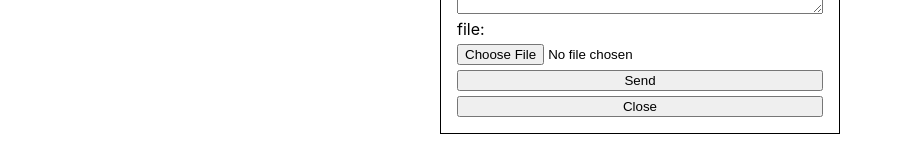
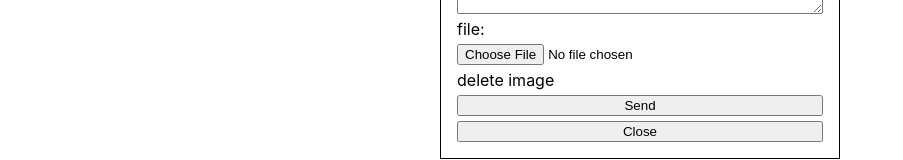
Before and after one commit to NekkiNeks/imageboard, a Next.js app in the folder frontend/: page /posts in a window 1280 px wide. Both pictures are taken after a click on the button "create thread". Shown: the part 405-565 px from the top of the page, without its empty margins (0-903 px from the left). Built offline with nearby package versions, Linux system fonts and the light colour scheme; no server answers.

Commit message:
add modal closing and file delete
now when you switch between main page and post modal window is
automaticaly closing, also we add button to delete image from form, and
its also deleting after sending a post

```diff
--- a/frontend/components/Modal.tsx
+++ b/frontend/components/Modal.tsx
@@ -1,4 +1,4 @@
-import React, { useState, FormEvent, ChangeEvent } from "react";
+import React, { useState, FormEvent, ChangeEvent, useRef } from "react";
 import axios from "axios";
 import styled from "styled-components";
 
@@ -34,7 +34,7 @@ export default function Modal({}: iProps) {
   });
 
   const [file, setFile] = useState<null | File>(null);
-
+  const fileRef = useRef<HTMLInputElement>(null);
   async function handleSubmit(e: FormEvent) {
     try {
       e.preventDefault();
@@ -78,7 +78,7 @@ export default function Modal({}: iProps) {
       dispatch(setLoading({ loading: false }));
       dispatch(setDefault());
       dispatch(setShow({ show: true }));
-      setFile(null);
+      setFileToDefault();
     } catch (error) {
       if (error instanceof Error) {
         dispatch(setLoading({ loading: false }));
@@ -86,6 +86,12 @@ export default function Modal({}: iProps) {
       } else {
         console.warn("unhandeled error/throw in form submit!");
       }
+    }
+  }
+
+  function setFileToDefault() {
+    if (fileRef.current) {
+      fileRef.current.value = "";
     }
   }
 
@@ -98,8 +104,6 @@ export default function Modal({}: iProps) {
   ) {
     dispatch(setData({ ...modal.data, [e.target.name]: e.target.value }));
   }
-
-  // RENDER
 
   return (
     <Container>
@@ -145,12 +149,14 @@ export default function Modal({}: iProps) {
           disabled={modal.loading ? true : false}
           type="file"
           name="file"
+          ref={fileRef}
           onChange={(e) => {
             const target = e.target as HTMLInputElement;
             const file: File = (target.files as FileList)[0];
             setFile(file);
           }}
         />
+        <div onClick={setFileToDefault}>delete image</div>
         <button type="submit" disabled={modal.loading ? true : false}>
           Send
         </button>
--- a/frontend/components/Thread.tsx
+++ b/frontend/components/Thread.tsx
@@ -3,16 +3,8 @@ import styled from "styled-components";
 import Link from "next/link";
 
 //redux
-import {
-  setData,
-  setShow,
-  setLoading,
-  setError,
-  setDefault,
-  removeId,
-  setPostId,
-} from "../store/modalSlice";
-import { useSelector, useDispatch } from "react-redux";
+import { setShow, setPostId } from "../store/modalSlice";
+import { useDispatch } from "react-redux";
 
 //types
 import { iPost } from "../types/types";
@@ -41,7 +33,7 @@ export default function Thread({
       <h1>{title}</h1>
       <p>{content}</p>
       <Time>{time}</Time>
-      <Answers>answers: {comments}</Answers>
+      <Answers>comments: {comments}</Answers>
       <Link href={`posts/${id}`}>Enter to Thread</Link>
       <button onClick={() => handleAnswer()}>answer</button>
     </Container>
--- a/frontend/pages/posts/[id].tsx
+++ b/frontend/pages/posts/[id].tsx
@@ -1,11 +1,11 @@
-import React, { useEffect, useState } from "react";
+import React, { useEffect } from "react";
 import { useRouter } from "next/router";
 import styled from "styled-components";
 
 //redux
 import { useSelector, useDispatch } from "react-redux";
 import { setCurrentPost, setComments } from "../../store/postsSlice";
-import { setPostId, setShow } from "../../store/modalSlice";
+import { setDefault, setPostId, setShow } from "../../store/modalSlice";
 
 //types
 import type { iPost } from "../../types/types";
@@ -47,6 +47,7 @@ export default function Post({}: iProps) {
     if (typeof id === "string") {
       getPost(id);
     }
+    dispatch(setDefault());
   }, [id]);
 
   if (currentPost) {
--- a/frontend/pages/posts/index.tsx
+++ b/frontend/pages/posts/index.tsx
@@ -8,7 +8,7 @@ type iProps = {};
 //redux
 import { useSelector, useDispatch } from "react-redux";
 import { setPosts } from "../../store/postsSlice";
-import { setShow } from "../../store/modalSlice";
+import { setDefault, setShow } from "../../store/modalSlice";
 
 //import components
 import Thread from "../../components/Thread";
@@ -29,6 +29,7 @@ export default function Posts({}: iProps) {
 
   useEffect(() => {
     fetchData();
+    dispatch(setDefault());
   }, []);
 
   return (
```
